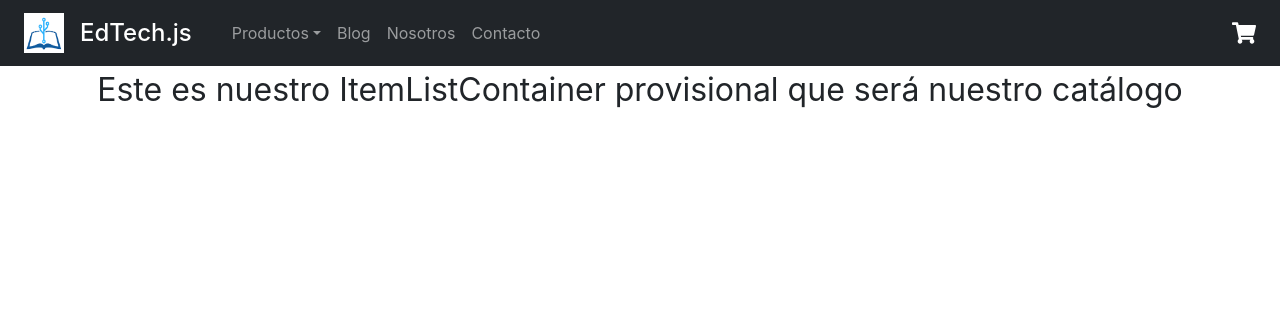
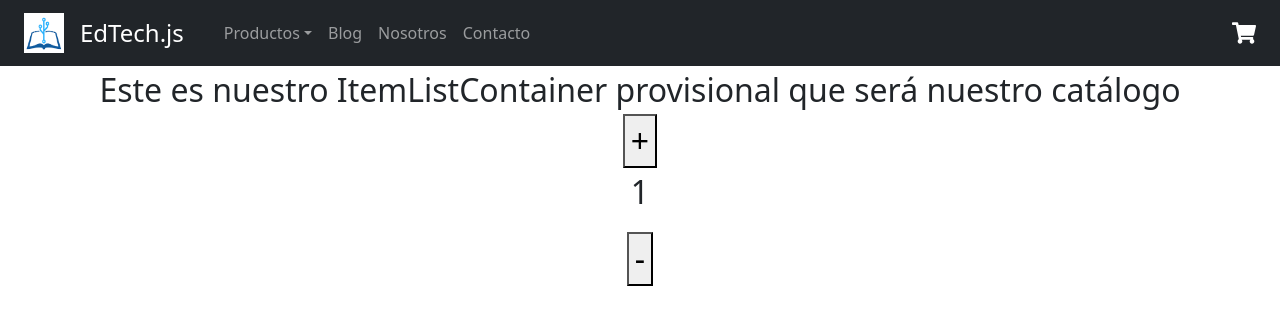
Before and after one commit to nahuelrodrigues/Nahuel_Rodrigues_React_JS, a React (Create React App) app: page / in a window 1280 px wide. Shown: the top 324 px of the page. Built offline with nearby package versions, Linux system fonts and the light colour scheme.

Commit message:
Challenge Clase 5 ItemCount.js

```diff
--- a/package.json
+++ b/package.json
@@ -9,9 +9,11 @@
     "bootstrap": "^5.0.2",
     "react": "^17.0.2",
     "react-bootstrap": "^1.6.1",
+    "react-bootstrap-counter": "^1.0.1",
     "react-dom": "^17.0.2",
     "react-icons": "^4.2.0",
     "react-scripts": "4.0.3",
+    "save": "^2.4.0",
     "web-vitals": "^1.1.2"
   },
   "scripts": {
--- a/public/index.html
+++ b/public/index.html
@@ -24,6 +24,7 @@
       work correctly both with client-side routing and a non-root public URL.
       Learn how to configure a non-root public URL by running `npm run build`.
     -->
+
     <title>Mi App</title>
   </head>
   <body>
--- /dev/null
+++ b/src/Components/ItemCount.js
@@ -0,0 +1,34 @@
+//Importo useState
+import { React, useState } from "react";
+//Creo mi contador y le asigno stock, valor inicial y onAdd
+function ItemCount(props) {
+  const [counter, setCounter] = useState(props.initial);
+  // Dibujo el contador
+  return (
+    <div>
+      <button
+        onClick={() => {
+          if (counter < props.stock) {
+            //incrementa sólo si counter es menor al stock
+            setCounter(counter + 1);
+          }
+        }}
+      >
+        +
+      </button>
+      <p>{counter}</p>
+      <button
+        onClick={() => {
+          if (counter > props.initial) {
+            //decrementá sólo si counter es mayor a initial
+            setCounter(counter - 1);
+          }
+        }}
+      >
+        -
+      </button>
+    </div>
+  );
+}
+
+export default ItemCount;
--- a/src/Components/ItemsListContainer.js
+++ b/src/Components/ItemsListContainer.js
@@ -1,9 +1,16 @@
 import React from "react";
 // CON PROP greeting Y MUESTRA EL MENSAJE DENTRO DEL CONTENEDOR CON EL STYLING INTEGRADO.
 // IMPORTARLO DENTRO DE APP.JS
+import ItemCount from "./ItemCount";
 
 function ItemListContainer(props) {
-  return <div className="fs-2 text-center">{props.greeting}</div>;
+  return (
+    <div className="fs-2 text-center">
+      {props.greeting}
+      {/* Creo nuestro contador con stock en 5 y que comience en 1 */}
+      <ItemCount stock={5} initial={1} />
+    </div>
+  );
 }
 
 export default ItemListContainer;
--- a/src/index.js
+++ b/src/index.js
@@ -1,5 +1,6 @@
 import React from "react";
 import ReactDOM from "react-dom";
 import App from "./App";
+import "bootstrap/dist/css/bootstrap.min.css";
 
 ReactDOM.render(<App />, document.getElementById("root"));
```
Also changed, not shown: 1 other file (tests, documents, lock files or other folders).
